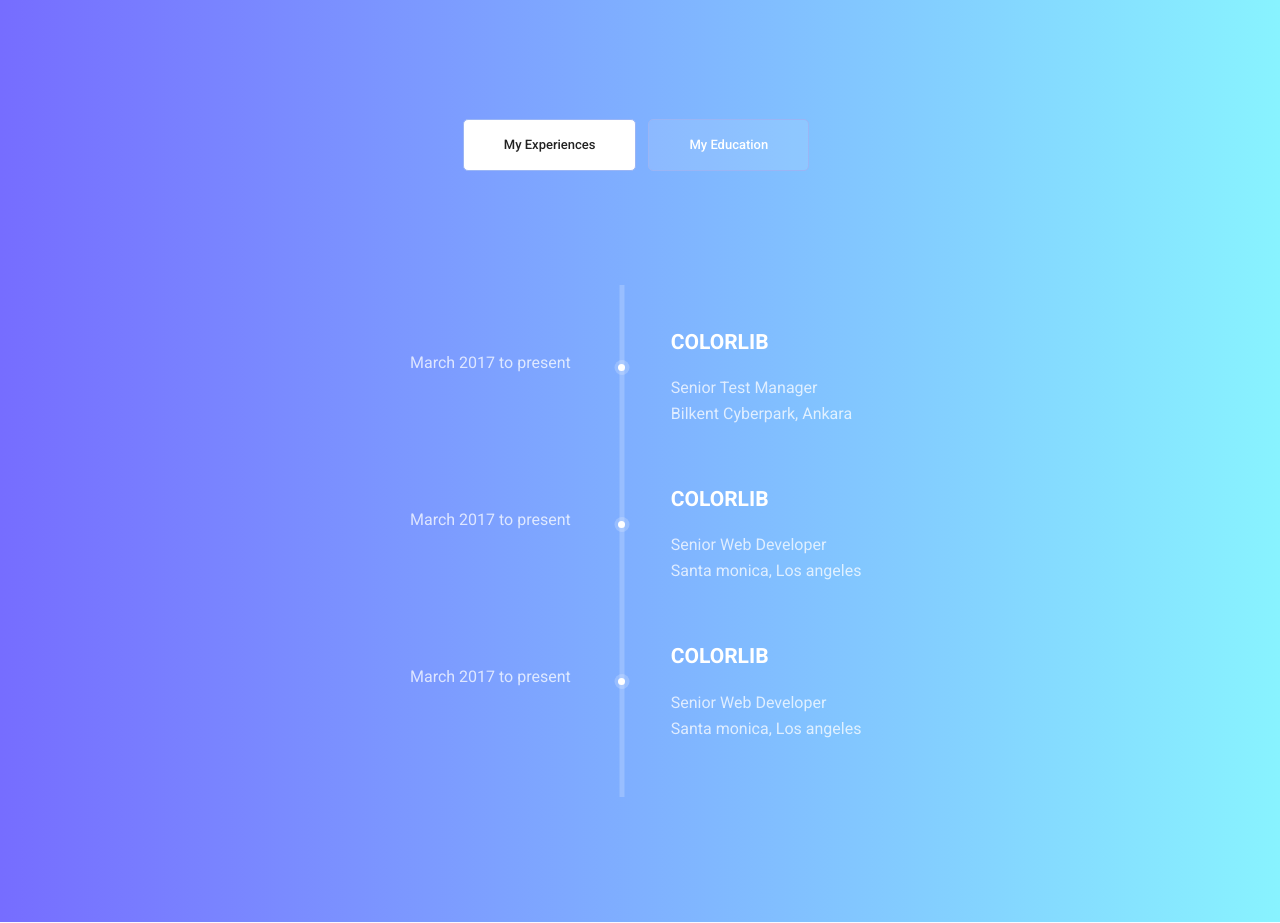
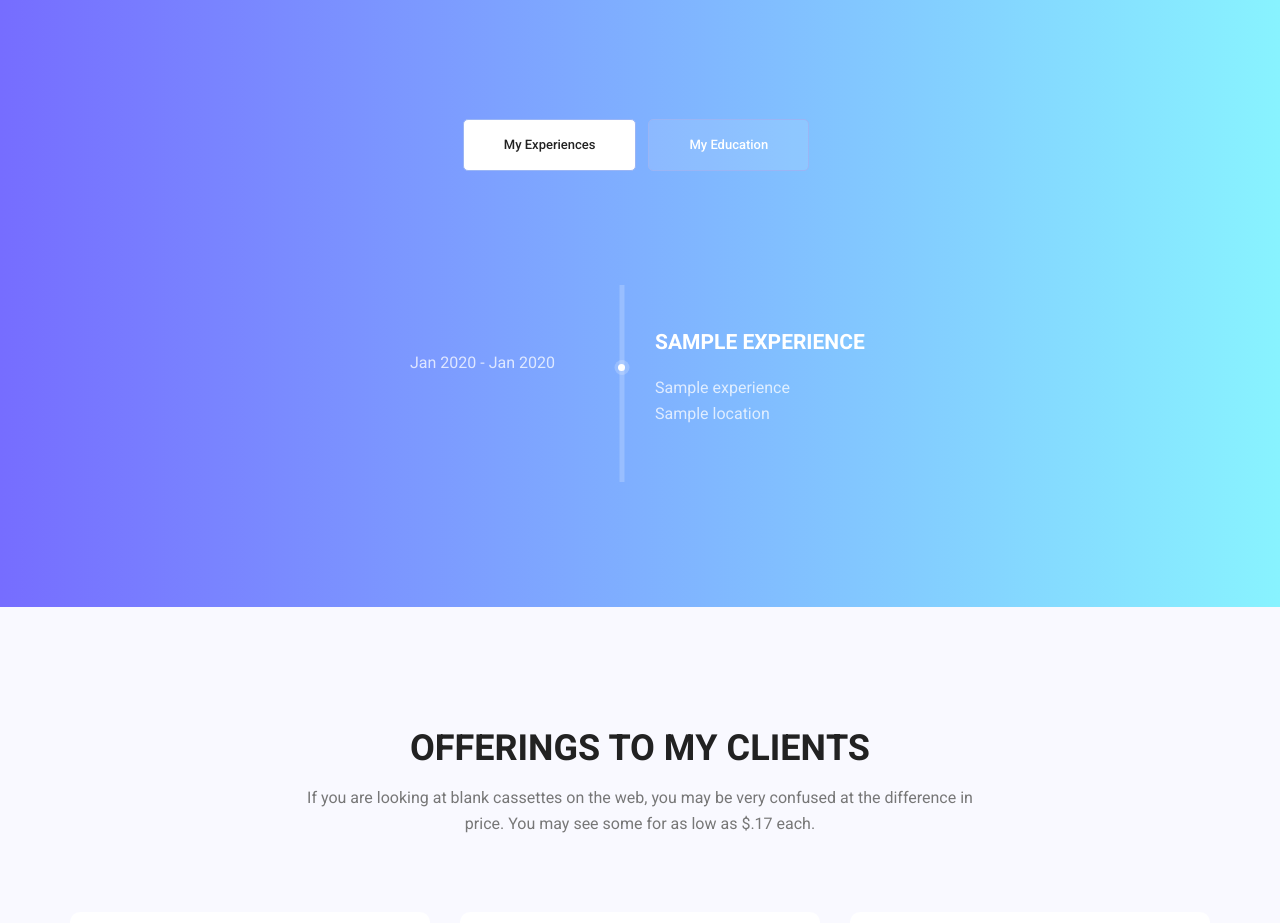
Before and after one commit to secgeo-developer/secgeo-django-demo, a Django app: template secapp/templates/secapp/html/index.html in a window 1280 px wide. Shown: the part 1471-2394 px from the top of the page. Run offline with Django 4.2, Linux system fonts and the light colour scheme; the template is opened without the code that fills it: most values are stand-ins (such as "Sample title", 1, 10 or a date in 2020); grey boxes marked "Sample" are stand-in pictures; some libraries are stand-ins or nearby versions.

Commit message:
refactor: apply experiences to frontend

```diff
--- a/secapp/templates/secapp/html/index.html
+++ b/secapp/templates/secapp/html/index.html
@@ -26,42 +26,29 @@
 					<div class="tab-content" id="myTabContent">
 						<div class="tab-pane fade show active" id="home" role="tabpanel" aria-labelledby="home-tab">
 							<ul class="list">
+
+								{% for experience in experiences %}
 									<li>
 										<span></span>
 										<div class="media">
 											<div class="d-flex">
-											<p>March 2017 to present</p>
+												<p>{{ experience.start_date | date:"M Y"}} -
+													{% if experience.end_date %}
+														{{ experience.end_date | date:"M Y"}}
+													{% else %}
+														Present
+													{% endif %}
+												</p>
 											</div>
 											<div class="media-body">
-											<h4>Colorlib</h4>
-											<p>Senior Test Manager<br />Bilkent Cyberpark, Ankara</p>
+												<h4>{{ experience.company_name }}</h4>
+												<p>{{ experience.job_title }}<br />{{ experience.location }}</p>
 											</div>
 										</div>
 									</li>
-								<li>
-									<span></span>
-									<div class="media">
-										<div class="d-flex">
-											<p>March 2017 to present</p>
-										</div>
-										<div class="media-body">
-											<h4>Colorlib</h4>
-											<p>Senior Web Developer <br />Santa monica, Los angeles</p>
-										</div>
-									</div>
-								</li>
-								<li>
-								<span></span>
-									<div class="media">
-										<div class="d-flex">
-											<p>March 2017 to present</p>
-										</div>
-										<div class="media-body">
-											<h4>Colorlib</h4>
-											<p>Senior Web Developer <br />Santa monica, Los angeles</p>
-										</div>
-									</div>
-								</li>
+
+								{% endfor %}
+
 							</ul>
 						</div>
 						<div class="tab-pane fade" id="profile" role="tabpanel" aria-labelledby="profile-tab">
```
Also changed, not shown: secapp/views.py (+10 -4 lines). Lines whose indentation alone changed are shown as unchanged.
